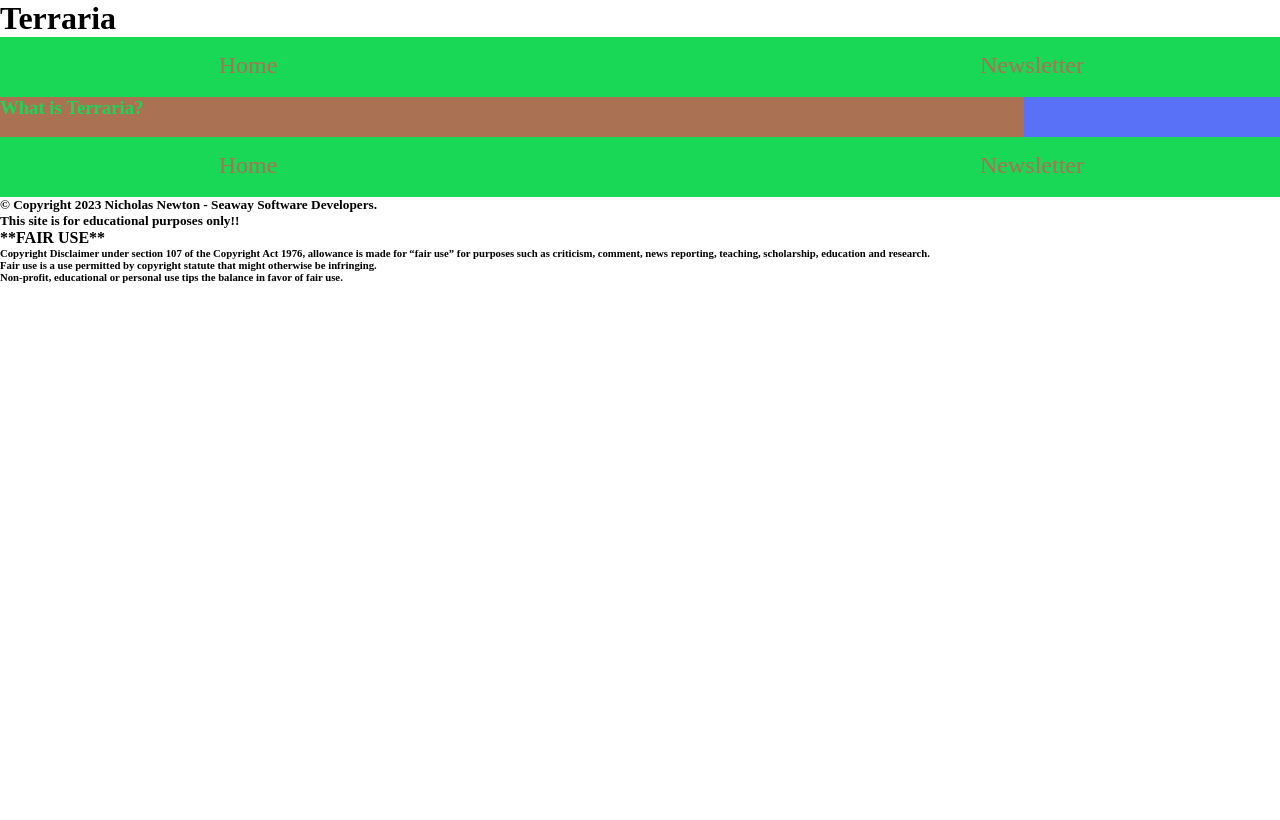
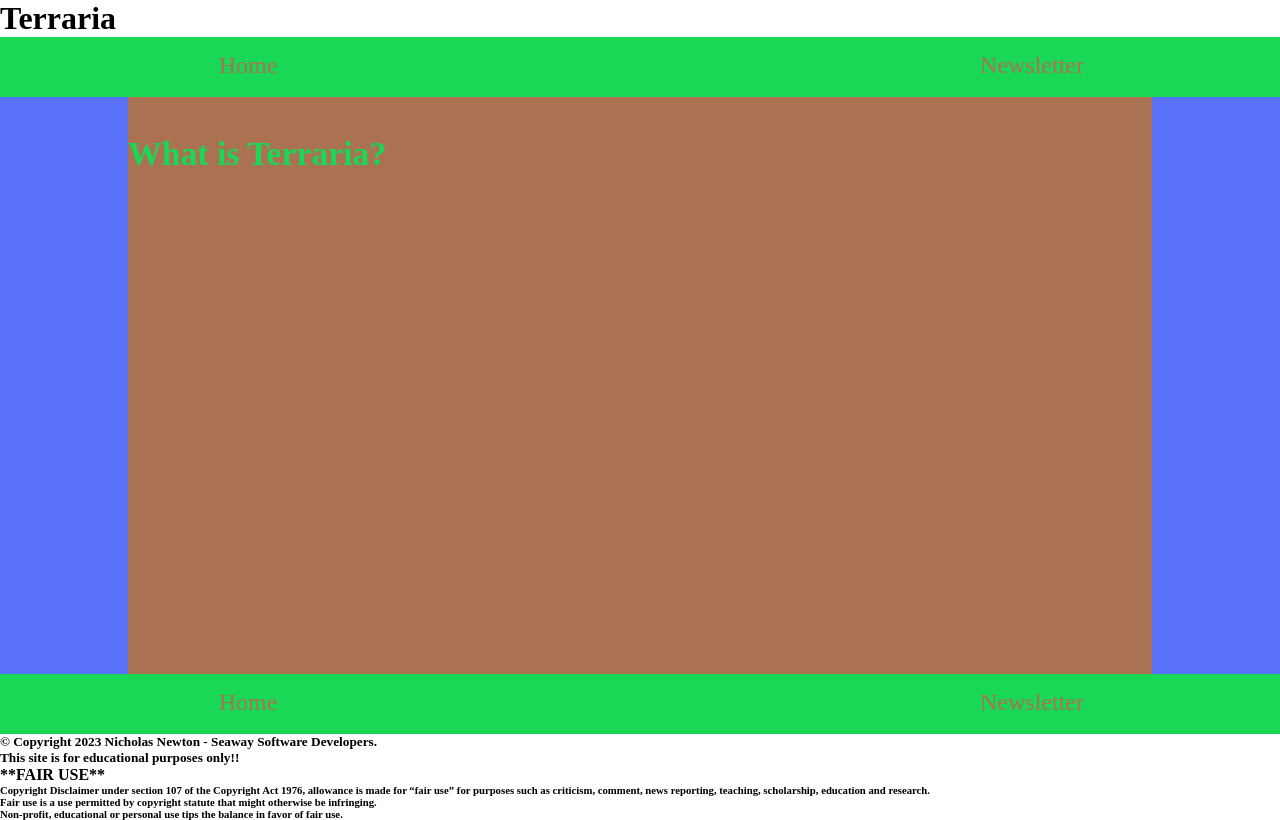
Before and after one commit to Z4NC0RE/Terraria, a plain HTML site: page index.html in a window 1280 px wide. Drawn offline with Linux system fonts and the light colour scheme.

Commit message:
fgjvb,nmxfzvf

```diff
--- a/css/styles.css
+++ b/css/styles.css
@@ -48,7 +48,11 @@ main {
 }
 
 #groundLevel {
-    width: 80%;
+    padding: 3% 0;
+	margin: 0 auto;
+	width: 80%;
+	min-height: 500px;
+	font-size: 1.8em;
     background-color: #ab7153;
     color: #18d855;
     border-color: #a8a7a3;
```
